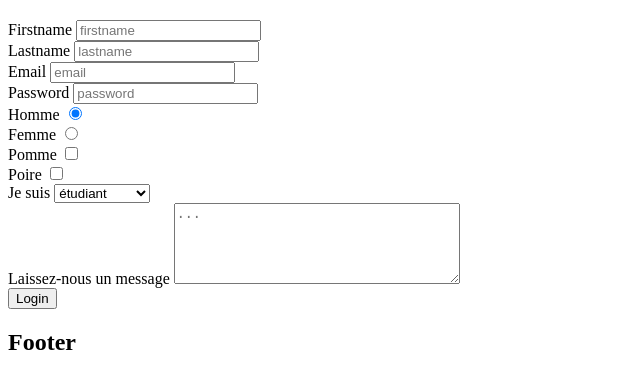
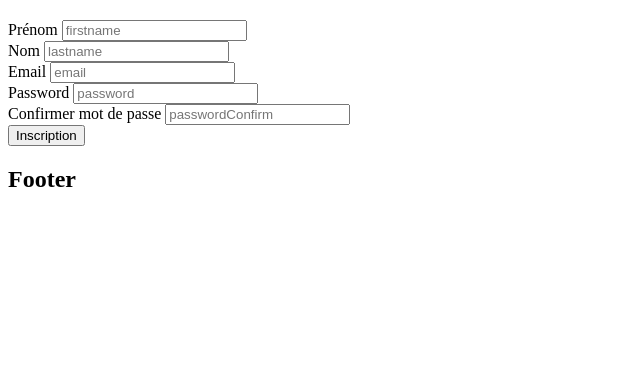
Before and after one commit to mohiris/intasaumo, a PHP site: page / in a window 1280 px wide. Shown: the part 47-436 px from the top of the page, without its empty margins (0-640 px from the left). Run offline with PHP 8.4, Linux system fonts and the light colour scheme; data that the repository does not hold is empty; some libraries are stand-ins or nearby versions.

Commit message:
add register form

```diff
--- a/App/Form/UserRegisterForm.php
+++ b/App/Form/UserRegisterForm.php
@@ -8,21 +8,15 @@ class UserRegisterForm
     public function getForm()
     {
 
-        $form = Form::create('/user/login')
-                ->input('firstname', 'text', ['min' => 4, 'max' => 55, 'required' => 'required'])
-                ->input('lastname', 'text')
-                ->input('email', 'email')
-                ->input('password', 'password')
-                ->input('gender', 'radio', ['value' => 'homme', 'checked' => 'checked'])
-                ->input('gender', 'radio', ['value' => 'femme'])
-                ->input('fruit', 'checkbox', ['value' => 'pomme'])
-                ->input('fruit', 'checkbox', ['value' => 'poire'])
-                ->select('status', 'Je suis', ['required' => 'required', 'options' => ['étudiant', 'chômeur', 'professionel']])
-                ->textarea('contact', 'laissez-nous un message')
-                ->input('login', 'submit', ['value' => 'login']);
+        $form = Form::create('/admin/register')
+                ->input('firstname', 'text', ['value' => 'Prénom', 'min' => 4, 'max' => 55, 'required' => 'required'])
+                ->input('lastname', 'text', ['value' => 'Nom'])
+                ->input('email', 'email', ['Value' => 'Addresse E-mail'])
+                ->input('password', 'password', ['Mot de passe'])
+                ->input('passwordConfirm', 'password', ['value' => 'Confirmer mot de passe'])
+                ->input('register', 'submit', ['value' => 'Inscription']);
 
         return $form->getForm();
     }
 
-
 }
--- a/App/Routes/web.php
+++ b/App/Routes/web.php
@@ -14,7 +14,13 @@ $route->get('/users/register', ['controller' => 'UserController', 'method' => 'r
  */
 $route->get('/admin', ['controller' => 'DashBoardController', 'method' => 'index']);
 
-$route->get('/admin/login', ['controller' => 'AdminAuthController', 'method' => 'index']);
+$route->get('/admin/login', ['controller' => 'AdminAuthController', 'method' => 'indexLogin']);
+
+$route->get('/admin/register', ['controller' => 'AdminAuthController', 'method' => 'indexRegister']);
+
+$route->post('/admin/register', ['controller' => 'AdminAuthController', 'method' => 'register']);
+
+$route->post('/admin/login', ['controller' => 'AdminAuthController', 'method' => 'login']);
 
 $route->get('/admin/article/add', ['controller' => 'AdminArticleController', 'method' => 'create']);
 
--- /dev/null
+++ b/App/Views/admin/user/register.phtml
@@ -0,0 +1,3 @@
+<div class="user-register">
+    <?= $userRegister; ?>
+</div>
```
Also changed, not shown: App/Controller/Admin/AdminAuthController.php (+34 -1 lines), Core/Database/Model.php (+16 -14 lines), Core/Database/install.sql (+12 -0 lines).
